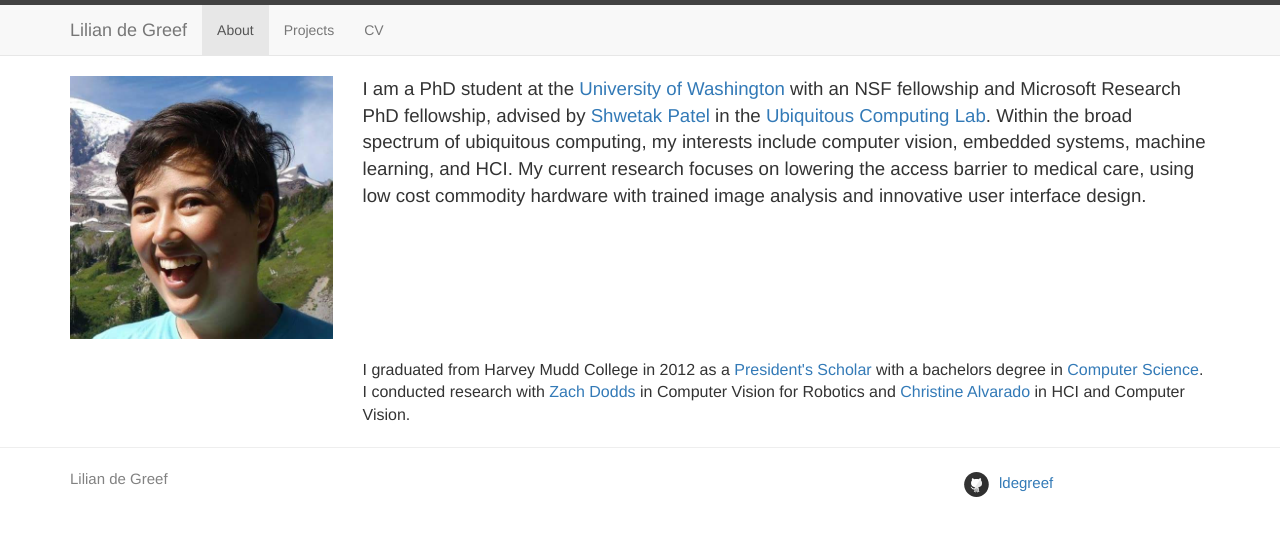
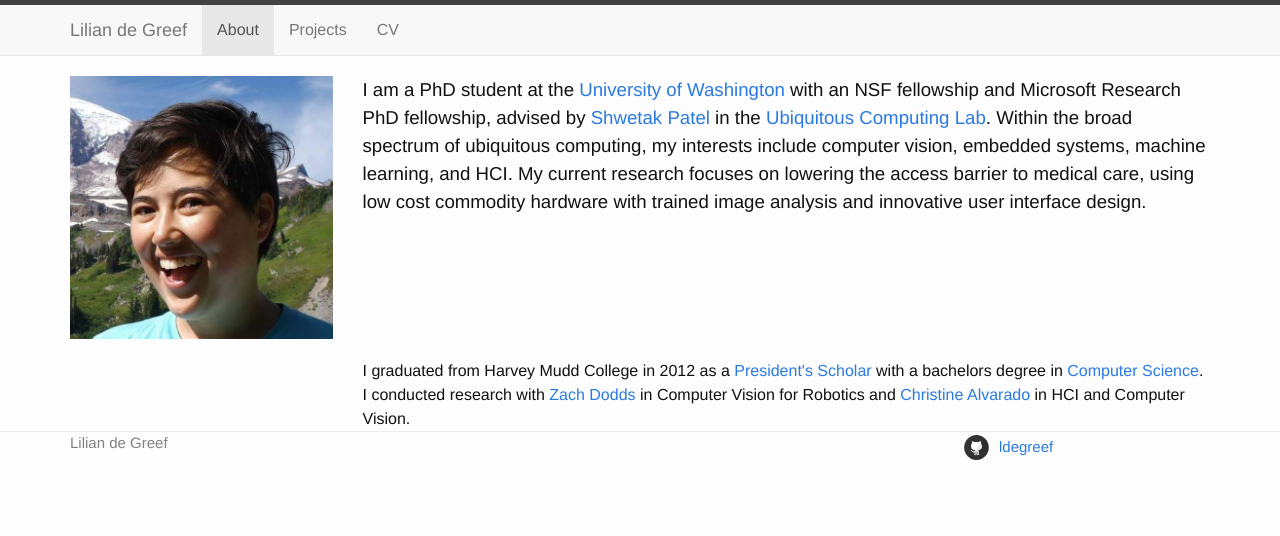
Before and after one commit to ldegreef/ewhitmire.github.io, a Jekyll site: the page built from index.html, in a window 1280 px wide. Shown: the top 536 px of the page. Built offline with Jekyll 4.4.1, drawn with Linux system fonts in a browser that asks for light colours.

Commit message:
custom after general stylesheet

```diff
--- a/_includes/head.html
+++ b/_includes/head.html
@@ -6,9 +6,9 @@
   <title>{% if page.title %}{{ page.title }}{% else %}{{ site.title }}{% endif %}</title>
   <meta name="description" content="{% if page.excerpt %}{{ page.excerpt | strip_html | strip_newlines | truncate: 160 }}{% else %}{{ site.description }}{% endif %}">
 
-  <link rel="stylesheet" href="{{ "/css/main.css" | prepend: site.baseurl }}">
   <link rel="canonical" href="{{ page.url | replace:'index.html','' | prepend: site.baseurl | prepend: site.url }}">
   <link rel="alternate" type="application/rss+xml" title="{{ site.title }}" href="{{ "/feed.xml" | prepend: site.baseurl | prepend: site.url }}">
 
   <link rel="stylesheet" href="{{ "/bower_components/bootstrap/dist/css/bootstrap.css" | prepend: site.baseurl }}">
+  <link rel="stylesheet" href="{{ "/css/main.css" | prepend: site.baseurl }}">
 </head>
```
